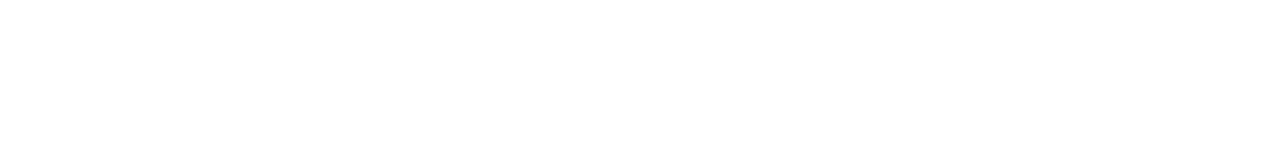
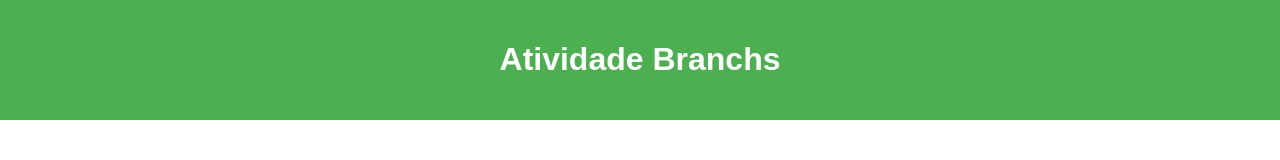
Before and after one commit to VitorGiacomini/atividade-branchs, a plain HTML site: page index.html in a window 1280 px wide. Drawn offline with Linux system fonts and the light colour scheme.

Commit message:
add header

```diff
--- a/index.html
+++ b/index.html
@@ -4,8 +4,12 @@
     <meta charset="UTF-8">
     <meta name="viewport" content="width=device-width, initial-scale=1.0">
     <title>Document</title>
+    <link rel="stylesheet" href="style.css">
 </head>
 <body>
+    <header>
+        <h1>Atividade Branchs</h1>
+    </header>
 
 </body>
 </html>
--- a/style.css
+++ b/style.css
@@ -0,0 +1,12 @@
+/* Basic styles */
+body {
+    font-family: Arial, sans-serif;
+    margin: 0;
+    padding: 0;
+}
+header {
+    background-color: #4CAF50;
+    color: white;
+    text-align: center;
+    padding: 20px;
+}
```
